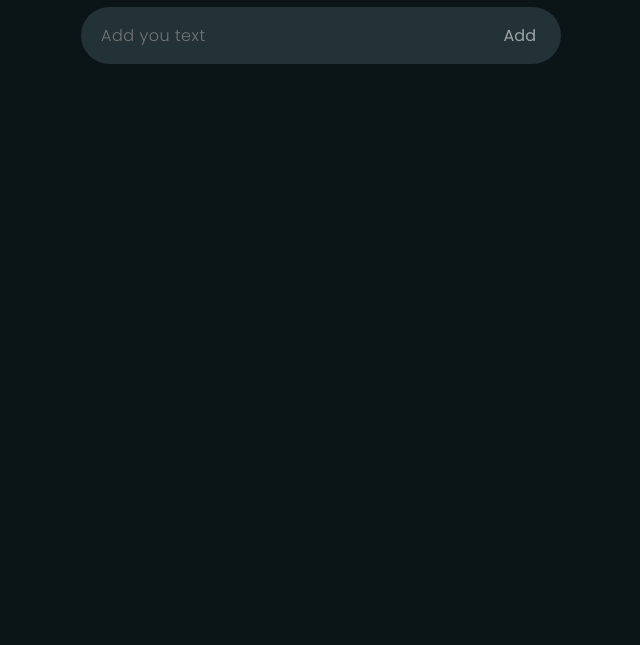
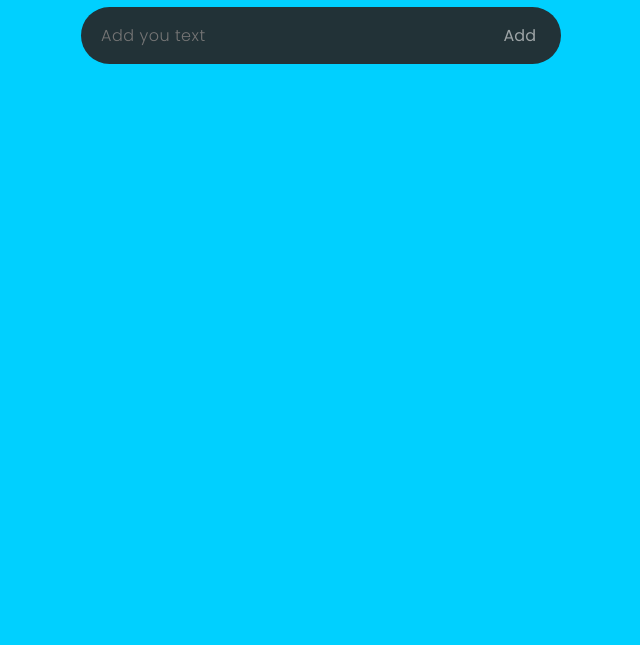
Before and after one commit to m-abdullahh/Todo-App-JS, a plain HTML site: page index.html in a window 1280 px wide. Shown: the part 155-800 px from the top of the page, without its empty margins (319-959 px from the left). Drawn offline with Linux system fonts and the light colour scheme.

Commit message:
Update styles.css

```diff
--- a/styles.css
+++ b/styles.css
@@ -9,7 +9,7 @@
 }
 
 body {
-  background-color: #0b1416;
+  background-color: #00d0ff;
   color: #ffffffdc;
   font-weight: 300;
   /* margin: 0 20px; */
```
